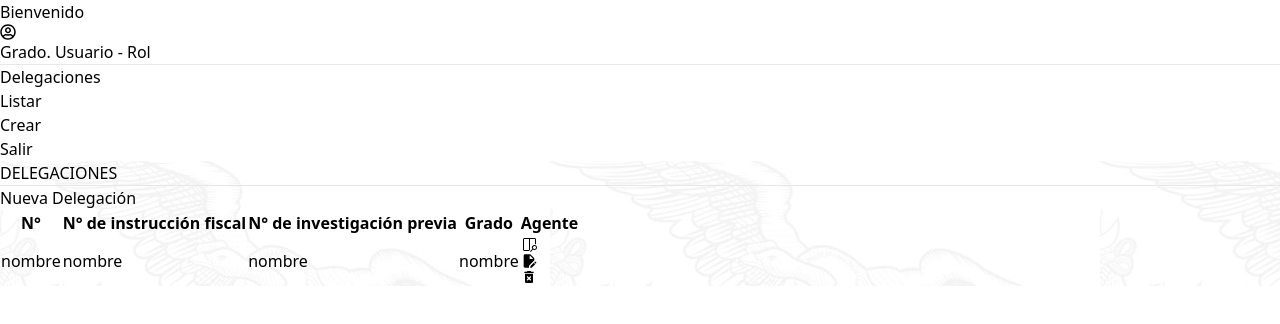
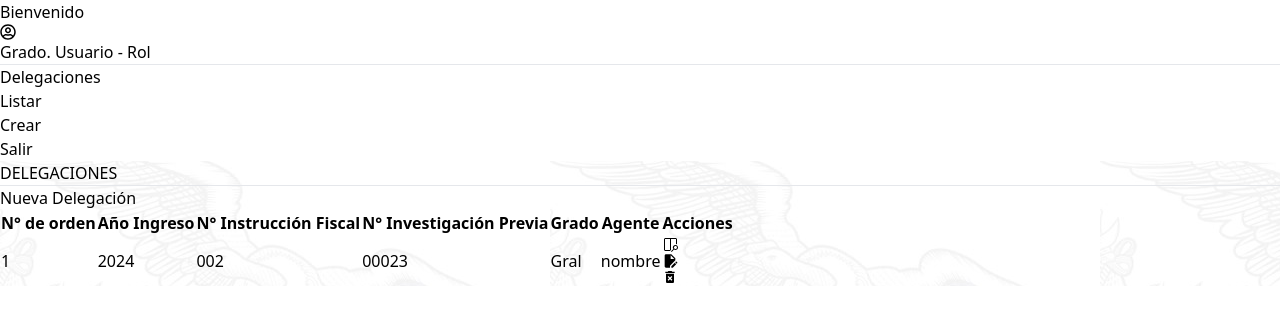
Before and after one commit to iveth-cocha/Front, a React (Vite) app in the folder app-ciberpol/: page /Delegaciones in a window 1280 px wide. Shown: the top 324 px of the page. Built offline with nearby package versions, Linux system fonts and the light colour scheme.

Commit message:
cambios tabla delegaciones

```diff
--- a/app-ciberpol/src/componets/TablaDelegaciones.jsx
+++ b/app-ciberpol/src/componets/TablaDelegaciones.jsx
@@ -7,18 +7,22 @@ const TablaDelegaciones = () => {
     <table className='w-full mt-5 table-auto shadow-lg  bg-white'>
             <thead className='bg-sky-950 text-white'>
                 <tr>
-                    <th className='p-2'>N°</th>
-                    <th className='p-2'>N° de instrucción fiscal</th>
-                    <th className='p-2'>N° de investigación previa</th>
+                    <th className='p-2'>N° de orden</th>
+                    <th className='p-2'>Año Ingreso</th>
+                    <th className='p-2'>N° Instrucción Fiscal</th>
+                    <th className='p-2'>N° Investigación Previa</th>
                     <th className='p-2'>Grado</th>
                     <th className='p-2'>Agente</th>
+                    <th className='p-2'>Acciones</th>
                 </tr>
             </thead>
             <tbody>
                 <tr className="border-b hover:bg-gray-300 text-center">
-                    <td>nombre</td>
-                    <td>nombre</td>
-                    <td>nombre</td>
+                    <td>1</td>
+                    <td>2024</td>
+                    <td>002</td>
+                    <td>00023</td>
+                    <td>Gral</td>
                     <td>nombre</td>
                     <td className='py-2 text-center'>
                         <VscOpenPreview className="h-7 w-7 text-blue-800 cursor-pointer inline-block mr-2"/>
```
